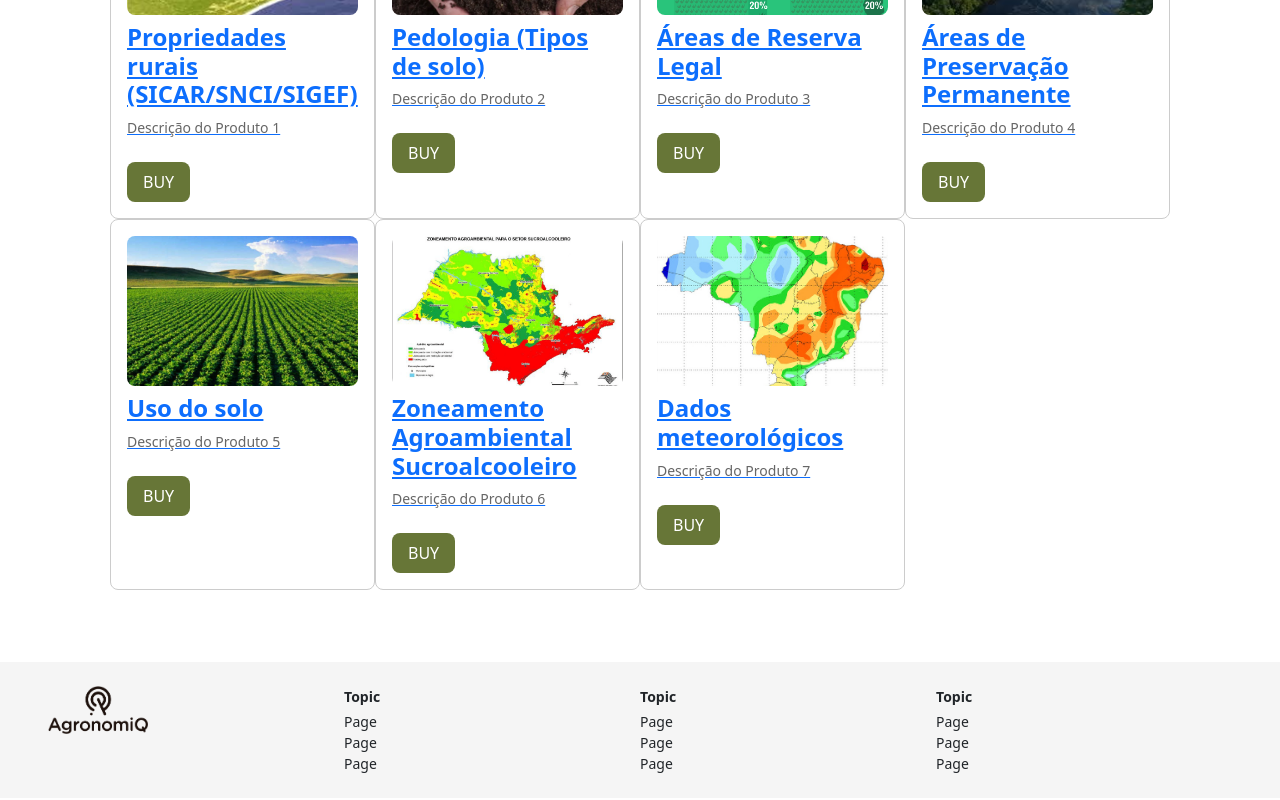
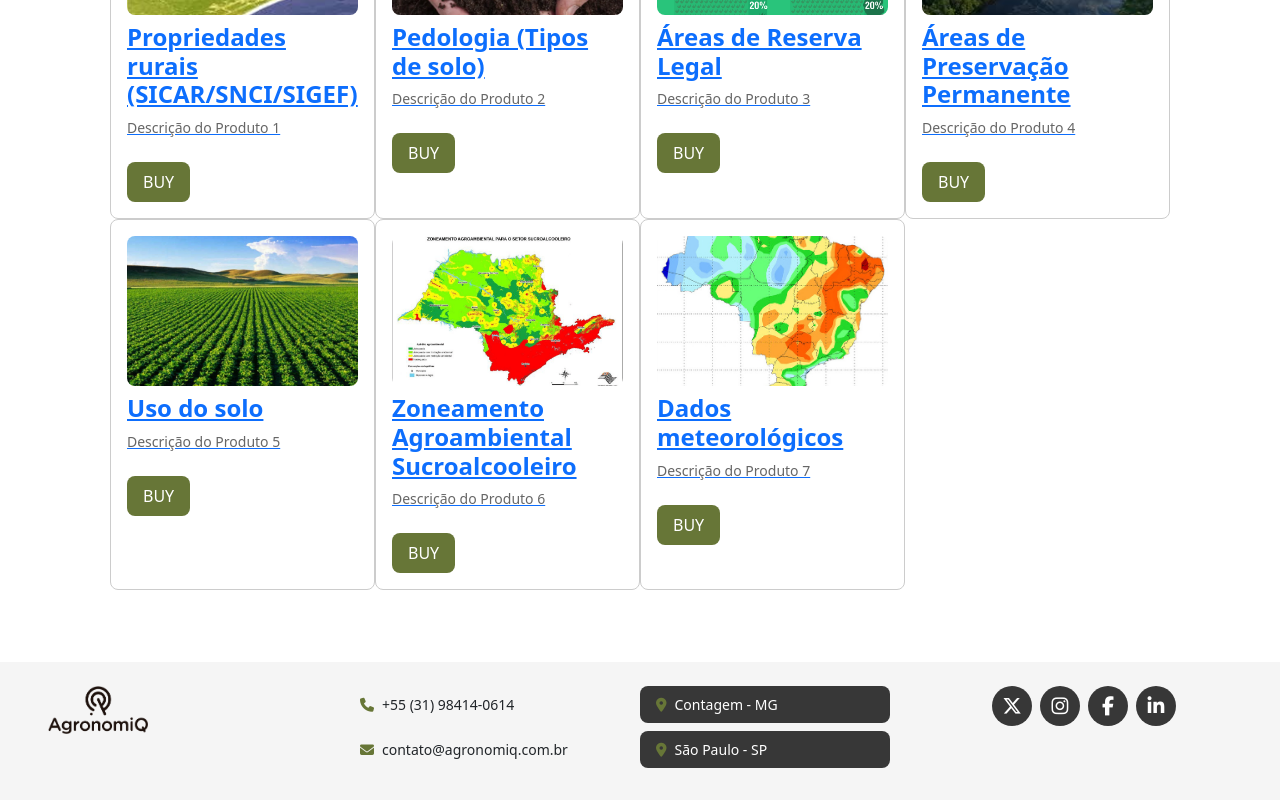
Before and after one commit to Thiago-AGQ/mkt-agq, a Vue app: page /mkt-agq/product/1 in a window 1280 px wide. Shown: the part 662-1462 px from the top of the page. Built offline with nearby package versions, Linux system fonts and the light colour scheme.

Commit message:
atualizações de estilos

```diff
--- a/src/components/Footer.vue
+++ b/src/components/Footer.vue
@@ -3,22 +3,18 @@
             <img src="/assets/logo-agronomiq-cor-pb.png" alt="Logo" class="logo" />
 
             <div>
-                <div class="footer-topic">Topic</div>
-                <div>Page</div>
-                <div>Page</div>
-                <div>Page</div>
+                <div class="info-footer"><i class="fa-solid fa-phone"></i> +55 (31) 98414-0614</div>
+                <div class="info-footer"><i class="fa-solid fa-envelope"></i> contato@agronomiq.com.br</div>
             </div>
             <div>
-                <div class="footer-topic">Topic</div>
-                <div>Page</div>
-                <div>Page</div>
-                <div>Page</div>
+              <div class="info-footer local"><i class="fa-solid fa-location-dot"></i> Contagem - MG</div>
+                <div class="info-footer local"><i class="fa-solid fa-location-dot"></i> São Paulo - SP</div>
             </div>
-            <div>
-                <div class="footer-topic">Topic</div>
-                <div>Page</div>
-                <div>Page</div>
-                <div>Page</div>
+            <div class="social-medias">
+                <a href="#" class="social-media"><i class="fa-brands fa-x-twitter"></i></a>
+                <a href="#" class="social-media"><i class="fa-brands fa-instagram"></i></a>
+                <a href="#" class="social-media"><i class="fa-brands fa-facebook-f"></i></a>
+                <a href="#" class="social-media"><i class="fa-brands fa-linkedin-in"></i></a>
             </div>
         </footer>
 </template>
@@ -42,4 +38,44 @@
   font-weight: 600;
   margin-bottom: 4px;
 }
+
+.info-footer {
+  display: flex;
+  align-items: center;
+  justify-content: start;
+  column-gap: 8px;
+  margin-bottom: 8px;
+  padding: .5rem 1rem;
+  max-width: 250px;
+}
+
+.info-footer i {
+  color: #677637;
+}
+
+.info-footer.local {
+  background: #373737;
+  border-radius: 8px;
+  color: white;
+}
+
+.social-medias {
+  display: flex;
+  align-items: start;
+  justify-content: center;
+  column-gap: 8px;
+  font-size: 1.2rem;
+}
+
+.social-media {
+  text-decoration: none;
+  display: flex;
+  align-items: center;
+  justify-content: center;
+  width: 40px;
+  height: 40px;
+  border-radius: 50%;
+  background-color: #373737;
+  color: white;
+}
 </style>
--- a/src/components/Header.vue
+++ b/src/components/Header.vue
@@ -57,6 +57,15 @@ function toggleCart() {
 
 .project-name {
   font-weight: 500;
+  color: #677637;
+  text-decoration: none;
+  margin-left: 2rem;
+  margin-top: 2rem;
+  transition: all 0.3s ease;
+
+  &:hover {
+    text-decoration: underline;
+  }
 }
 
 .actions {
@@ -73,6 +82,7 @@ function toggleCart() {
 
 .cart {
   cursor: pointer;
+  color: #677637;
 }
 
 .login-button {
@@ -81,5 +91,6 @@ function toggleCart() {
   padding: 4px 16px;
   border: none;
   border-radius: 4px;
+  color: #677637;
 }
 </style>
--- a/src/views/HomeView.vue
+++ b/src/views/HomeView.vue
@@ -169,6 +169,8 @@ label {
   padding: 16px;
   border-radius: 8px;
   cursor: pointer;
+  color: black;
+  text-decoration: none;
 }
 
 .product-card img {
```
